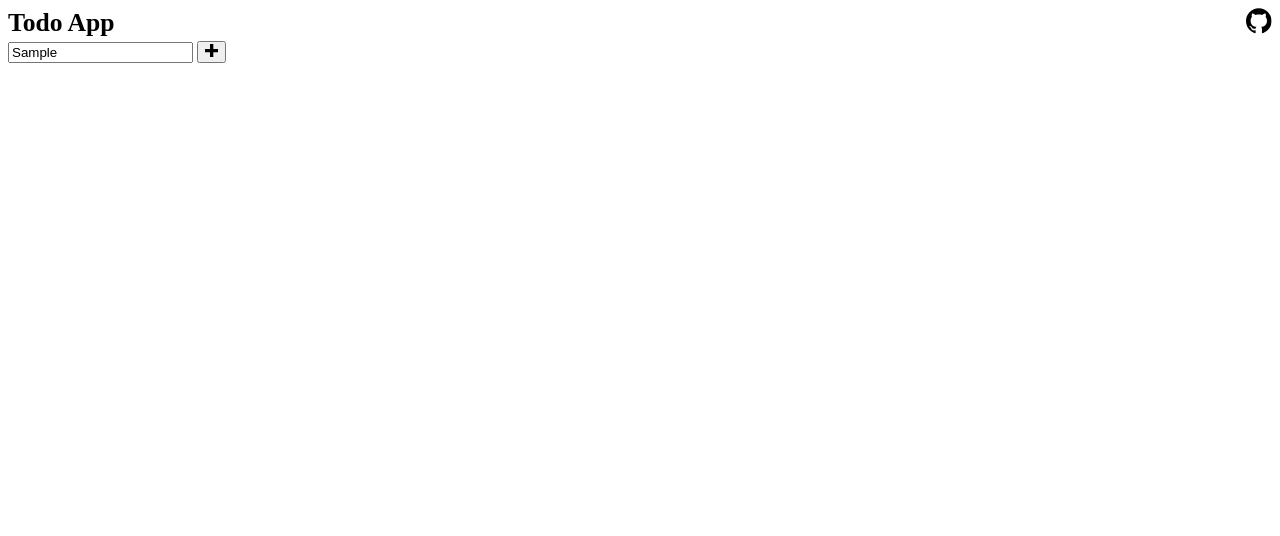
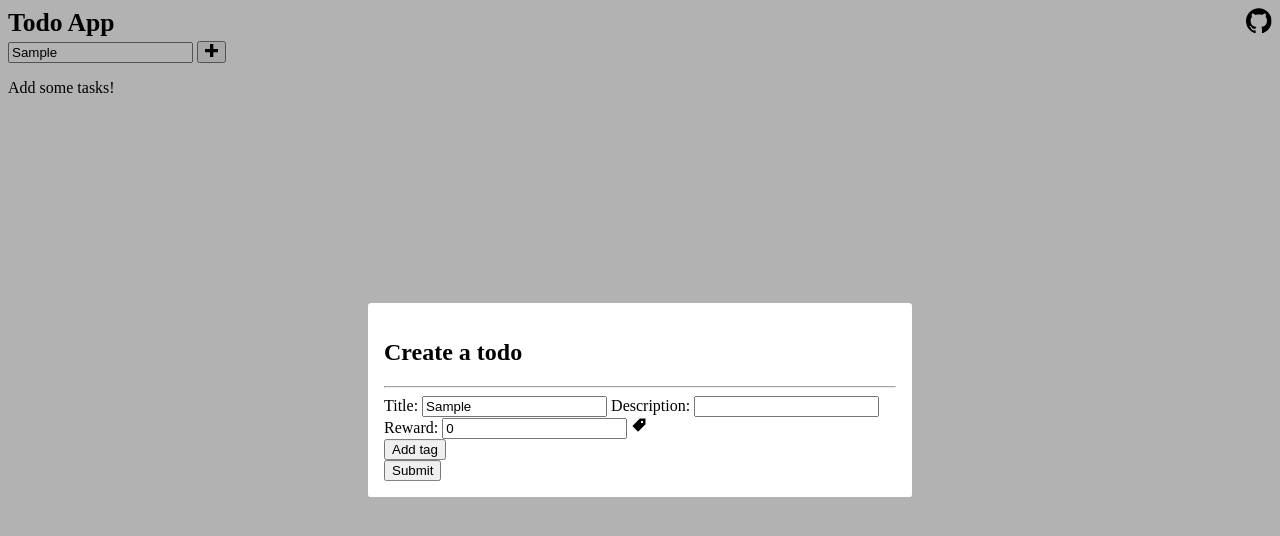
Before and after one commit to joci-tildeloop/todo-app, a SvelteKit app: page / in a window 1280 px wide. Both pictures are taken after typing "Sample" into the empty fields and a click on the button 211 px from the left and 51 px from the top of the page. Shown: the top 536 px of the page. Built offline with nearby package versions, Linux system fonts and the light colour scheme.

Commit message:
Finished todo add page.

```diff
--- a/src/components/IconDefinitions.svelte
+++ b/src/lib/components/IconDefinitions.svelte
@@ -8,3 +8,6 @@
 		d="M31 12h-11v-11c0-0.552-0.448-1-1-1h-6c-0.552 0-1 0.448-1 1v11h-11c-0.552 0-1 0.448-1 1v6c0 0.552 0.448 1 1 1h11v11c0 0.552 0.448 1 1 1h6c0.552 0 1-0.448 1-1v-11h11c0.552 0 1-0.448 1-1v-6c0-0.552-0.448-1-1-1z"
 	/>
 </symbol>
+<symbol id="icon-label" viewBox="0 0 32 32">
+	<path d="M29 3h-11.3l-14.9 14.8 11.3 11.3 14.9-14.8v-11.3zM20 12v-4h4v4h-4z" />
+</symbol>
--- /dev/null
+++ b/src/lib/components/Modal.svelte
@@ -0,0 +1,42 @@
+<script>
+	import { createEventDispatcher } from 'svelte';
+
+	let modal;
+	const dispatch = createEventDispatcher();
+	const close = () => dispatch('close');
+</script>
+
+<div class="modal-background" on:click={close} />
+
+<div class="modal" role="dialog" aria-modal="true" bind:this={modal}>
+	<slot />
+</div>
+
+<style>
+	.modal-background {
+		position: fixed;
+		top: 0;
+		left: 0;
+		width: 100%;
+		height: 100%;
+		background: rgba(0, 0, 0, 0.3);
+	}
+
+	.modal {
+		position: absolute;
+		left: 50%;
+		top: 50%;
+		width: calc(100vw - 4em);
+		max-width: 32em;
+		max-height: calc(100vh - 4em);
+		overflow: auto;
+		transform: translate(-50%, -50%);
+		padding: 1em;
+		border-radius: 0.2em;
+		background: white;
+	}
+
+	button {
+		display: block;
+	}
+</style>
--- /dev/null
+++ b/src/lib/components/Todo.svelte
@@ -0,0 +1,32 @@
+<script lang="ts">
+	import type { ITodo } from '$lib/types';
+	import Icon from '$components/Icon.svelte';
+	export let todo: ITodo;
+</script>
+
+<h2>Create a todo</h2>
+<hr />
+<span>
+	Title: {todo.title}
+</span>
+<span>
+	Reward: {todo.reward}
+</span>
+<span>
+	Description: {todo.description}
+</span>
+<span>
+	<label for="tag-container">
+		<Icon name="label" />
+	</label>
+	<div id="tag-container">
+		{#each todo.tags as tag (tag.UUID)}
+			<div class="pill">{tag.title}</div>
+		{/each}
+	</div>
+</span>
+
+<!-- markup (zero or more items) goes here -->
+<style>
+	/* your styles go here */
+</style>
--- /dev/null
+++ b/src/lib/types.ts
@@ -0,0 +1,16 @@
+export interface ITodoBase {
+	title: string;
+	description: string;
+	reward: number;
+	tags: Array<ITag>;
+}
+
+export interface ITodo extends ITodoBase {
+	UUID: string;
+	updated_at: number;
+}
+
+export interface ITag {
+	UUID: string;
+	title: string;
+}
--- /dev/null
+++ b/src/lib/utils/tagUtils.ts
@@ -0,0 +1,8 @@
+import type { ITag } from '$lib/types';
+
+export const createTag = (title: string): ITag => {
+	return {
+		UUID: crypto.randomUUID(),
+		title: title
+	};
+};
--- /dev/null
+++ b/src/lib/utils/todoUtils.ts
@@ -0,0 +1,18 @@
+import type { ITodo, ITodoBase } from '$lib/types';
+
+export const createTodo = (todoBase: ITodoBase): ITodo => {
+	return {
+		...todoBase,
+		UUID: crypto.randomUUID(),
+		updated_at: Date.now()
+	};
+};
+
+export const createTodoBase = (): ITodoBase => {
+	return {
+		title: '',
+		description: '',
+		reward: 0,
+		tags: []
+	};
+};
--- a/src/routes/+layout.svelte
+++ b/src/routes/+layout.svelte
@@ -1,5 +1,5 @@
 <script>
-	import Icon from '../components/Icon.svelte';
+	import Icon from '$components/Icon.svelte';
 </script>
 
 <header>
--- a/src/routes/+page.svelte
+++ b/src/routes/+page.svelte
@@ -1,19 +1,96 @@
 <script lang="ts">
+	import type { ITodo } from '$lib/types';
+
 	import Icon from '$components/Icon.svelte';
 	import IconDefinitions from '$components/IconDefinitions.svelte';
+	import Modal from '$components/Modal.svelte';
+	import Todo from '$components/Todo.svelte';
+	import { createTodo, createTodoBase } from '$/lib/utils/todoUtils';
+	import { createTag } from '$/lib/utils/tagUtils';
 
-	let input: string;
+	let showModal = false;
+	let showTagInput = false;
+	let newTag = '';
+	let newTodoBase = createTodoBase();
+	let todos: Array<ITodo> = [];
+
 	const handleSubmit = (event: Event) => {
-		console.log('asdf');
+		todos = [...todos, createTodo(newTodoBase)];
+		newTodoBase = createTodoBase();
+		showModal = false;
+	};
+
+	const handleClose = (event: Event) => {
+		newTodoBase = createTodoBase();
+		showModal = false;
+	};
+
+	const addTag = (event: Event) => {
+		newTodoBase.tags = [...newTodoBase.tags, createTag(newTag)];
+		newTag = '';
+		showTagInput = false;
 	};
 </script>
 
-<form on:submit|preventDefault={handleSubmit} class="form-container">
-	<input type="text" class="input-text" placeholder="Add todo..." bind:value={input} />
+<form on:submit|preventDefault={(e) => (showModal = true)} class="form-container">
+	<input
+		type="text"
+		class="title-input-main"
+		placeholder="Name a new todo..."
+		bind:value={newTodoBase.title}
+	/>
 	<button type="submit" class="input-submit">
 		<Icon name="plus" />
 	</button>
 </form>
+
+<div class="todos">
+	{#each todos as todo (todo.UUID)}
+		<Todo {todo} />
+	{:else}
+		<p>Add some tasks!</p>
+	{/each}
+</div>
+
+{#if showModal}
+	<Modal on:close={handleClose}>
+		<h2>Create a todo</h2>
+		<hr />
+		<span>
+			<label for="modal-input-title">Title: </label>
+			<input type="text" id="modal-input-title" bind:value={newTodoBase.title} />
+		</span>
+		<span>
+			<label for="modal-input-description">Description: </label>
+			<input type="textarea" id="modal-input-description" bind:value={newTodoBase.description} />
+		</span>
+		<span>
+			<label for="modal-input-reward">Reward: </label>
+			<input type="number" class="modal-input-reward" bind:value={newTodoBase.reward} />
+		</span>
+		<span>
+			<label for="tag-container">
+				<Icon name="label" />
+			</label>
+			<div id="tag-container">
+				{#each newTodoBase.tags as tag (tag.UUID)}
+					<div class="pill">{tag.title}</div>
+				{/each}
+				{#if showTagInput}
+					<form on:submit|preventDefault={addTag}>
+						<!-- svelte-ignore a11y-autofocus -->
+						<input autofocus type="text" class="modal-input-tag" bind:value={newTag} />
+					</form>
+				{:else}
+					<button type="text" class="modal-add-tag" on:click={(e) => (showTagInput = true)}>
+						Add tag
+					</button>
+				{/if}
+			</div>
+		</span>
+		<button on:click={handleSubmit}> Submit </button>
+	</Modal>
+{/if}
 
 <IconDefinitions />
 
--- a/tsconfig.json
+++ b/tsconfig.json
@@ -10,8 +10,9 @@
 		"sourceMap": true,
 		"strict": true,
 		"paths": {
-			"$components/*": ["src/components/*"],
-			"$components": ["src/components"]
+			"$/*": ["src/*"],
+			"$lib/*": ["src/lib/*"],
+			"$components/*": ["src/lib/components/*"]
 		}
 	}
 	// Path aliases are handled by https://kit.svelte.dev/docs/configuration#alias
--- a/vite.config.ts
+++ b/vite.config.ts
@@ -5,9 +5,16 @@ import path from 'path';
 const config: UserConfig = {
 	plugins: [sveltekit()],
 	resolve: {
-		alias: {
-			$components: path.resolve('./src/components')
-		}
+		alias: [
+			{
+				find: '$',
+				replacement: path.resolve(__dirname, 'src')
+			},
+			{
+				find: '$components',
+				replacement: path.resolve(__dirname, 'src/lib/components')
+			}
+		]
 	}
 };
 
```
Also changed, not shown: src/lib/components/Icon.svelte (renamed from src/components/Icon.svelte), 1 other file (tests, documents, lock files or other folders).
